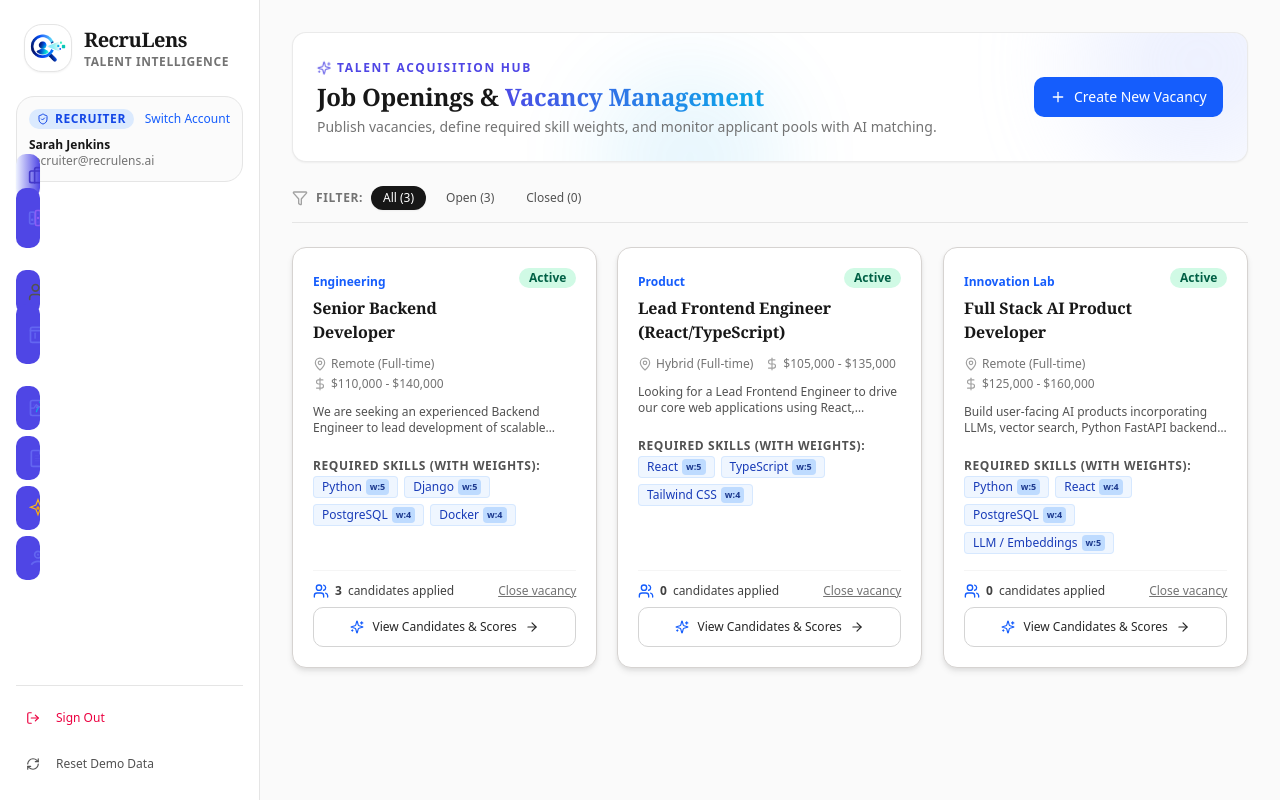
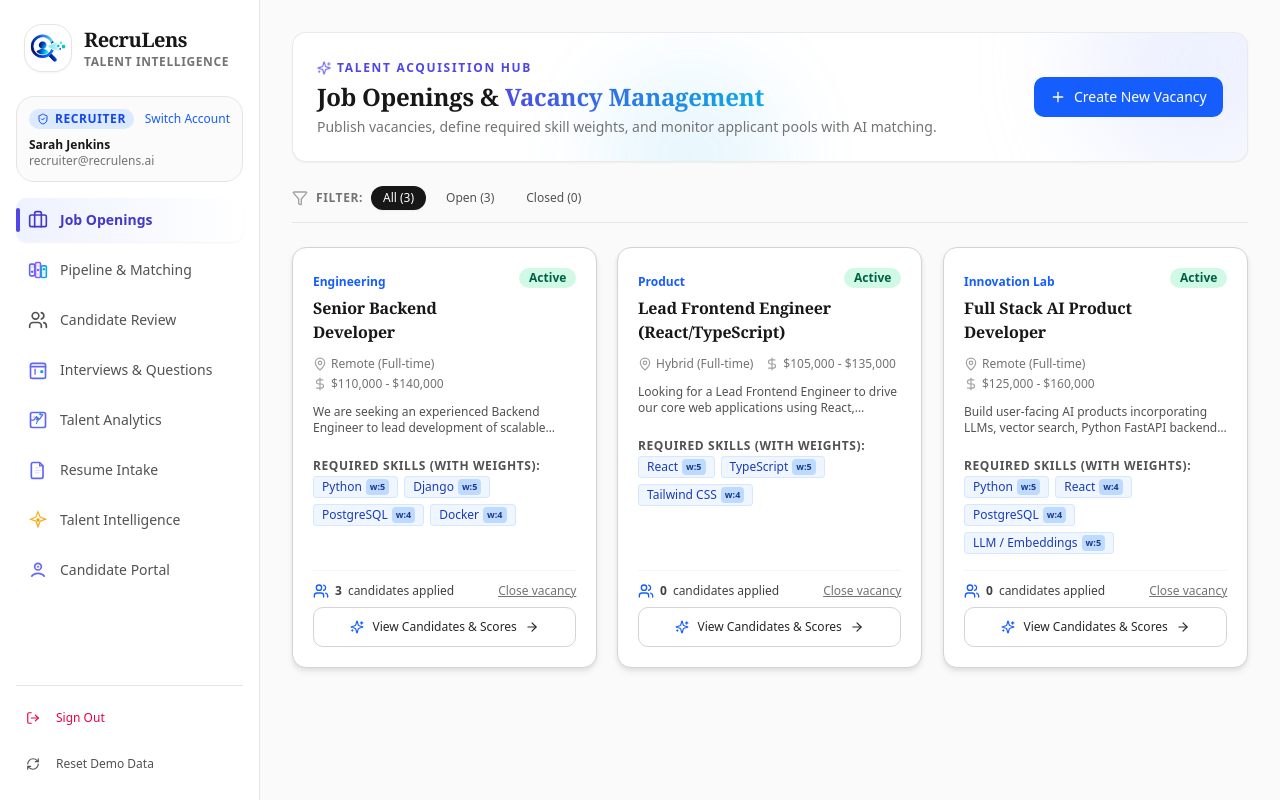
Before and after one commit to RanaZaid26194/RC3, a React (Vite) app in the folder app/: page /#/jobs in a window 1280 px wide. Built offline with nearby package versions, Linux system fonts and the light colour scheme.

Commit message:
fix(ui): repair broken sidebar nav pseudo-element that collapsed links into purple bars

```diff
--- a/app/src/components/layout/AppShell.tsx
+++ b/app/src/components/layout/AppShell.tsx
@@ -66,10 +66,10 @@ export function AppShell({ children }: { children: ReactNode }) {
 
   const link = ({ isActive }: { isActive: boolean }) =>
     cn(
-      'group flex min-h-11 items-center gap-3 rounded-[var(--radius-md)] px-3 text-sm font-medium transition-all duration-200 ease-out-expo relative overflow-hidden',
-      'before:absolute left-0 top-0 bottom-0 w-1 bg-brand-600 transform -translate-y-full group-hover:translate-y-0 transition-transform duration-300',
+      'group relative flex min-h-11 items-center gap-3 overflow-hidden rounded-[var(--radius-md)] px-3 text-sm font-medium transition-all duration-200 ease-out-expo',
+      'before:absolute before:left-0 before:top-1/2 before:h-0 before:w-1 before:-translate-y-1/2 before:rounded-full before:bg-brand-600 before:transition-all before:duration-300 hover:before:h-6',
       isActive
-        ? 'bg-gradient-to-r from-brand-50 to-transparent text-brand-700 font-semibold dark:from-brand-950/30 dark:text-brand-300 shadow-sm'
+        ? 'bg-gradient-to-r from-brand-50 to-transparent text-brand-700 font-semibold dark:from-brand-950/30 dark:text-brand-300 shadow-sm before:h-6'
         : 'text-neutral-600 hover:bg-neutral-100 hover:text-neutral-900 dark:text-neutral-400 dark:hover:bg-neutral-800 dark:hover:text-neutral-100'
     );
 
```
